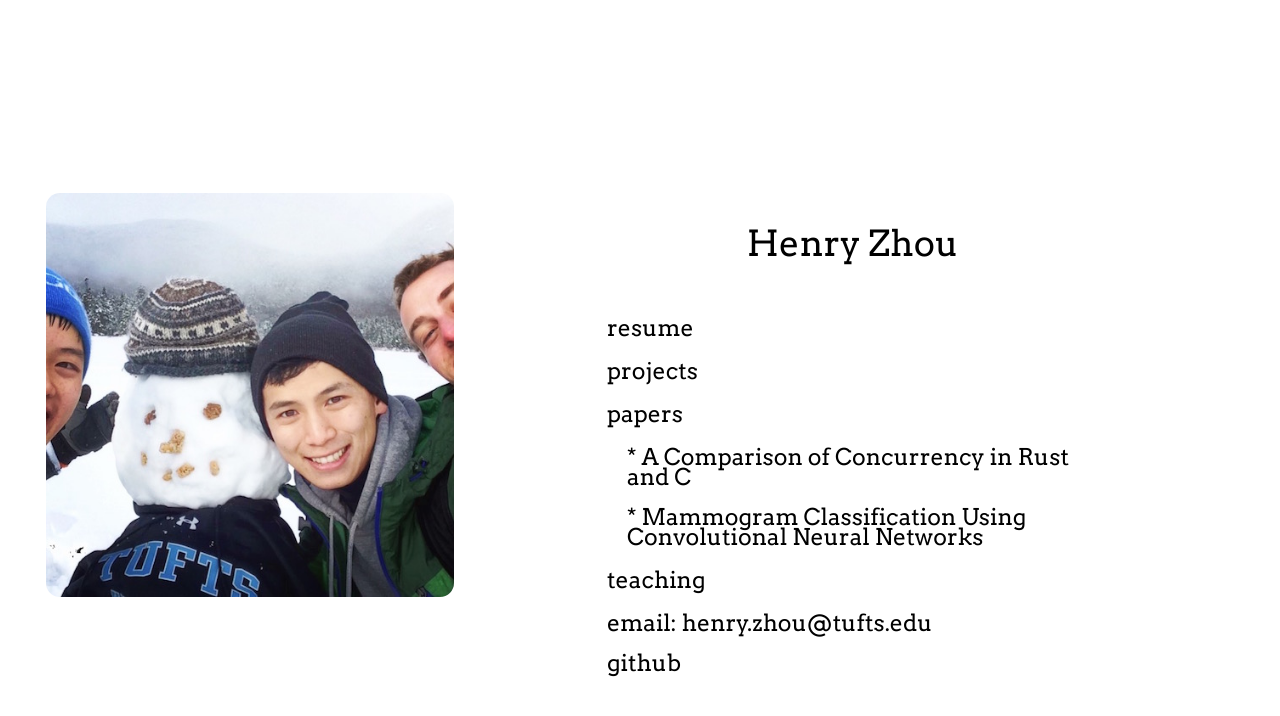
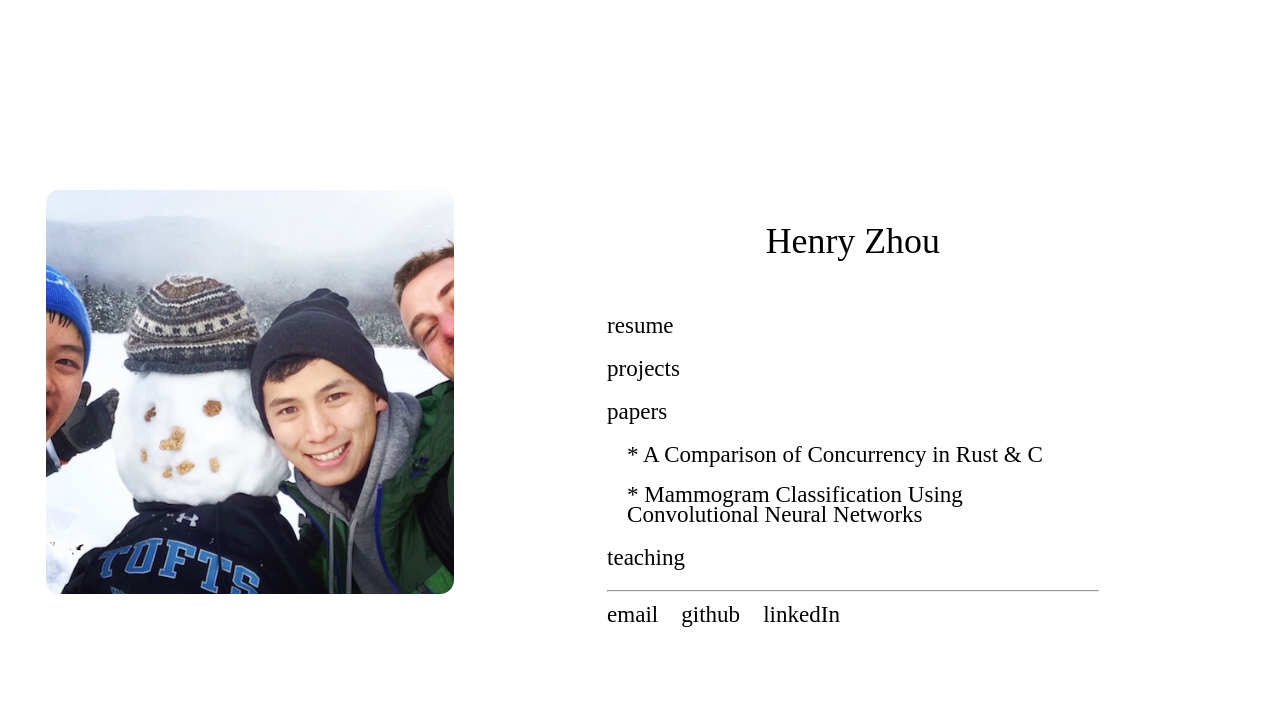
Before and after one commit to ehnree/ehnree.github.io, a plain HTML site: page index.html in a window 1280 px wide. Both pictures are taken after a click on the element "papers". Drawn offline with nearby package versions, Linux system fonts and the light colour scheme.

Commit message:
changed font, spruced things up a pinch

```diff
--- a/index.html
+++ b/index.html
@@ -160,7 +160,11 @@
 
 		<div id="desc">
 			<div id="Name"> Henry Zhou </div>
-			<a href="resume.pdf">resume</a>
+<!--             <a href="about.html">about</a>
+            <span> Rising Senior studying Computer Science at Tufts University. Current Software Engineering Intern at Bloomberg LP
+            </br>
+            </br> -->
+            <a href="resume.pdf">resume</a>
 			</br>
 			<p class="category_head">projects</p>
 				<div class="category_body">
@@ -181,7 +185,7 @@
 			<span>
             <p class ="category_head"> papers </p>
                 <div class="category_body">
-                    <a href="documents/papers/rustvsc.pdf"> * A Comparison of Concurrency in Rust and C </a>
+                    <a href="documents/papers/rustvsc.pdf"> * A Comparison of Concurrency in Rust &amp; C </a>
                         </br>
                         </br>
                     <a href="documents/papers/mammogram_conv_net.pdf"> * Mammogram Classification Using Convolutional Neural Networks </a>
@@ -194,12 +198,10 @@
 					<a href="http://www.veritasprep.com/"> * Veritas Prep SAT Tutor </a>
 				</div>
 			</span>
-			<span>
-				<a href="mailto:henry.zhou@tufts.edu"> email: henry.zhou@tufts.edu </a>
-			</span>
-				</br>
-				</br>
-			<a href="http://github.com/ehnree"> github </a>
+                <hr>
+				<a href="mailto:henry.zhou@tufts.edu"> email</a> &nbsp;&nbsp;
+			<a href="http://github.com/ehnree"> github </a> &nbsp;&nbsp;
+            <a href="https://www.linkedin.com/in/henry-zhou-33821075"> linkedIn </a>
 		</div>
 	</div>
 </body>
--- a/style.css
+++ b/style.css
@@ -9,7 +9,7 @@
 body {
 	padding: 0px;
 	margin: 0px;
-	font-family: 'Arvo', serif;
+	font-family: AppleGothic;
 }
 
 #wrapperBio {
--- a/style_m.css
+++ b/style_m.css
@@ -7,7 +7,7 @@ body {
 	padding: 0px;
 	margin: 0px;
 	max-width: 100%;
-	font-family: 'Arvo';
+	font-family: AppleGothic;
 }
 
 div.head {
```
